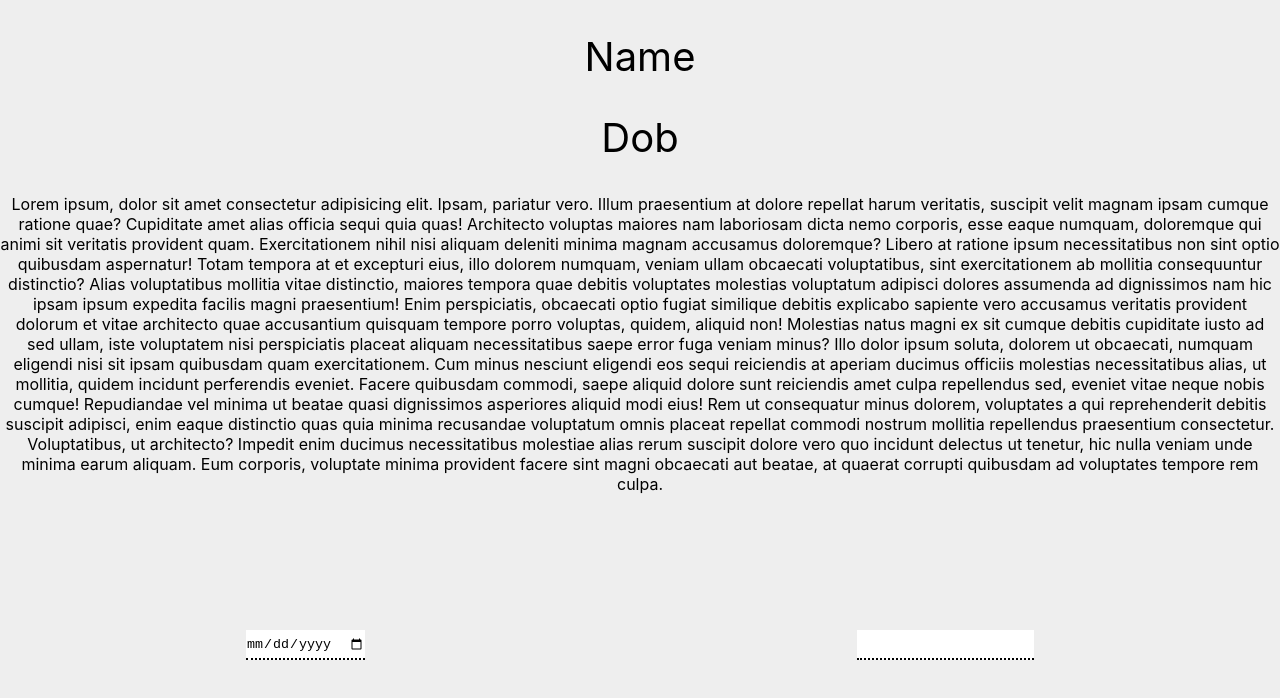
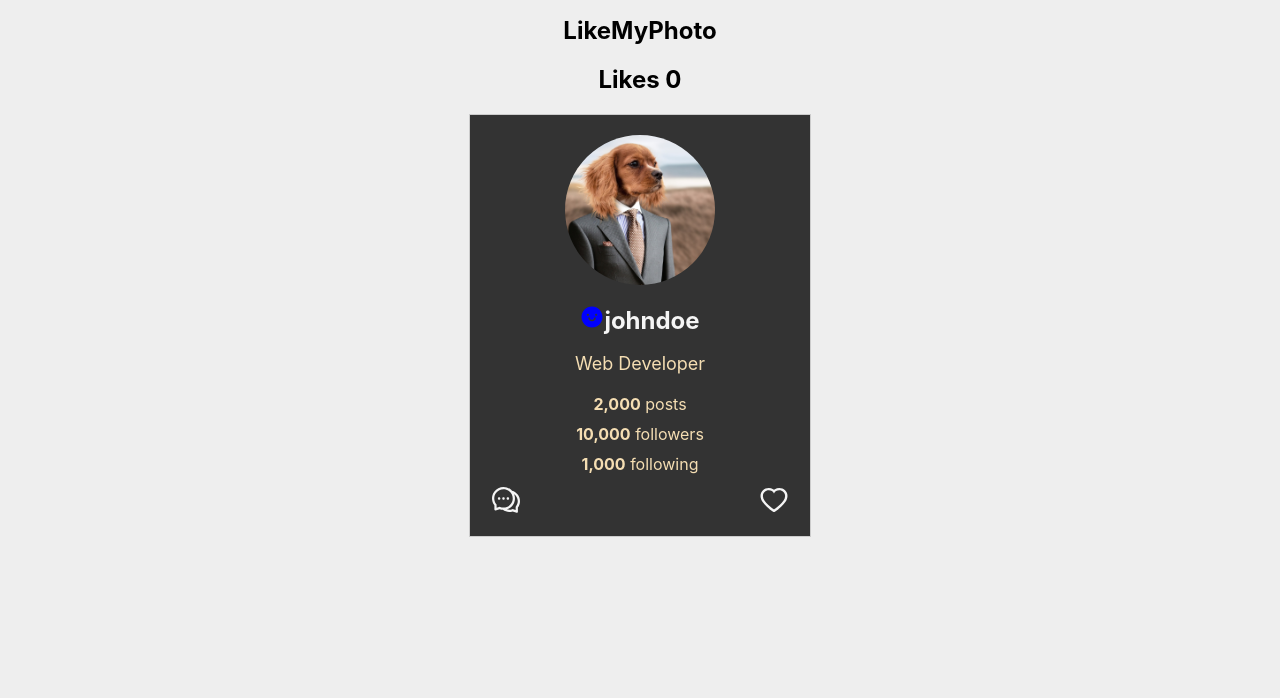
Before and after one commit to mirzabaigali/E-signature, a React (Create React App) app: page / in a window 1280 px wide. Shown: the top 698 px of the page. Built offline with nearby package versions, Linux system fonts and the light colour scheme.

Commit message:
like my photo

```diff
--- a/package.json
+++ b/package.json
@@ -8,6 +8,7 @@
     "@testing-library/user-event": "^13.5.0",
     "react": "^18.2.0",
     "react-dom": "^18.2.0",
+    "react-icons": "^4.8.0",
     "react-scripts": "5.0.1",
     "web-vitals": "^2.1.4"
   },
--- a/src/App.css
+++ b/src/App.css
@@ -44,3 +44,60 @@ body {
     transform: rotate(360deg);
   }
 }
+.cardWrapper {
+  display: flex;
+  justify-content: center;
+}
+
+.card {
+  background-color: #333;
+  color:whitesmoke;
+  width: 300px;
+  border: 1px solid #ccc;
+  padding: 20px;
+  text-align: center;
+  cursor: pointer;
+}
+
+img {
+  width: 150px;
+  height: 150px;
+  border-radius: 50%;
+  object-fit: cover;
+  margin: 0 auto 20px;
+  display: block;
+}
+
+h1 {
+  font-size: 24px;
+  margin-bottom: 10px;
+}
+
+p {
+  font-size: 18px;
+  color: wheat;
+  margin-bottom: 20px;
+}
+
+ul {
+  list-style: none;
+  margin: 0;
+  padding: 0;
+  text-align: center;
+}
+
+li {
+  font-size: 16px;
+  color: wheat;
+  margin-bottom: 10px;
+}
+
+strong {
+  color: wheat;
+  font-weight: bold;
+}
+.card-footer {
+  display: flex;
+  justify-content: space-between;
+  font-size: xx-large;
+}
--- a/src/App.js
+++ b/src/App.js
@@ -1,10 +1,10 @@
 import "./App.css";
-import Esignature from "./components/Esignature";
+import LikePhoto from "./components/LikeMyPhoto/LikePhoto";
 
 function App() {
   return (
     <div className="App">
-      <Esignature />
+      <LikePhoto />
     </div>
   );
 }
--- /dev/null
+++ b/src/components/LikeMyPhoto/LikePhoto.jsx
@@ -0,0 +1,59 @@
+import React, { useState } from "react";
+import Title from "../Title";
+import doggy from "../img/doggy.jpg";
+import {
+  AiFillHeart,
+  AiFillSmile,
+  AiOutlineHeart,
+  AiOutlineComment,
+} from "react-icons/ai";
+const LikePhoto = () => {
+  const [like, setLike] = useState(false);
+  const [count, setCount] = useState(0);
+  const handleLike = () => {
+    if (!like) {
+      setLike(true);
+      setCount(count + 1);
+    } else {
+      setLike(false);
+      setCount(count - 1);
+    }
+  };
+  return (
+    <div>
+      <Title text={"LikeMyPhoto"} />
+      <h2>Likes {count}</h2>
+      <div className="cardWrapper">
+        <div class="card">
+          <img src={doggy} alt="Profile" />
+          <h1>
+            <AiFillSmile style={{ color: "blue" }} />
+            johndoe
+          </h1>
+          <p>Web Developer</p>
+          <ul>
+            <li>
+              <strong>2,000</strong> posts
+            </li>
+            <li>
+              <strong>10,000</strong> followers
+            </li>
+            <li>
+              <strong>1,000</strong> following
+            </li>
+          </ul>
+          <footer className="card-footer">
+            <AiOutlineComment />
+            {like ? (
+              <AiFillHeart style={{ color: "red" }} onClick={handleLike} />
+            ) : (
+              <AiOutlineHeart onClick={handleLike} />
+            )}
+          </footer>
+        </div>
+      </div>
+    </div>
+  );
+};
+
+export default LikePhoto;
```
Also changed, not shown: src/components/img/doggy.jpg (added), 1 other file (tests, documents, lock files or other folders).
